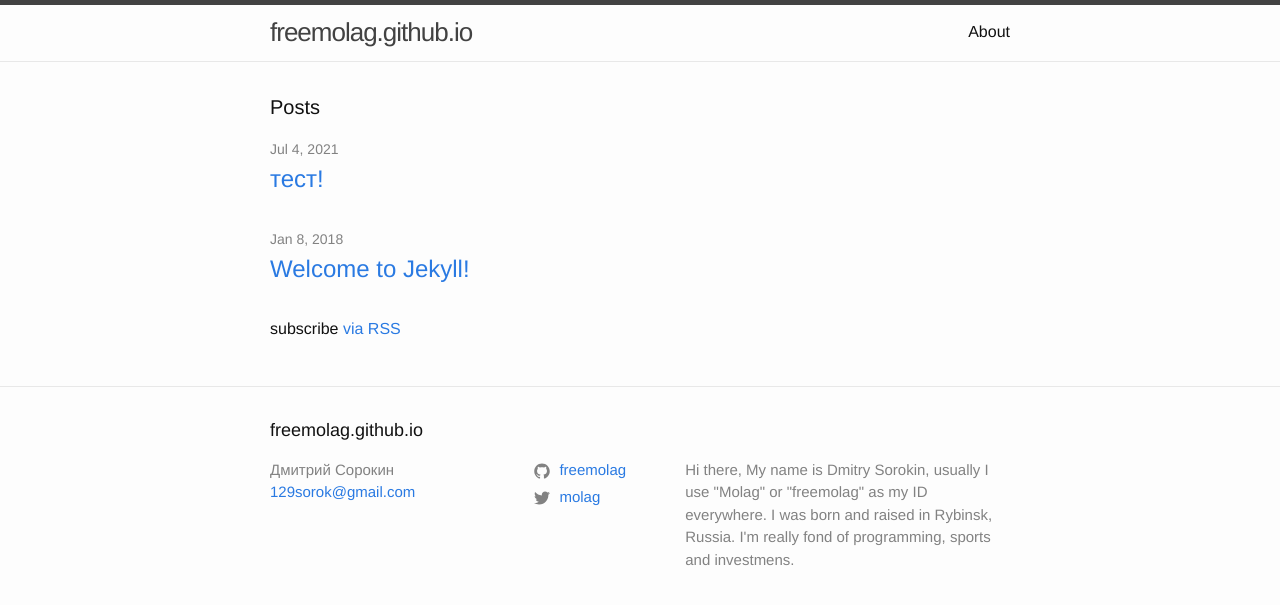
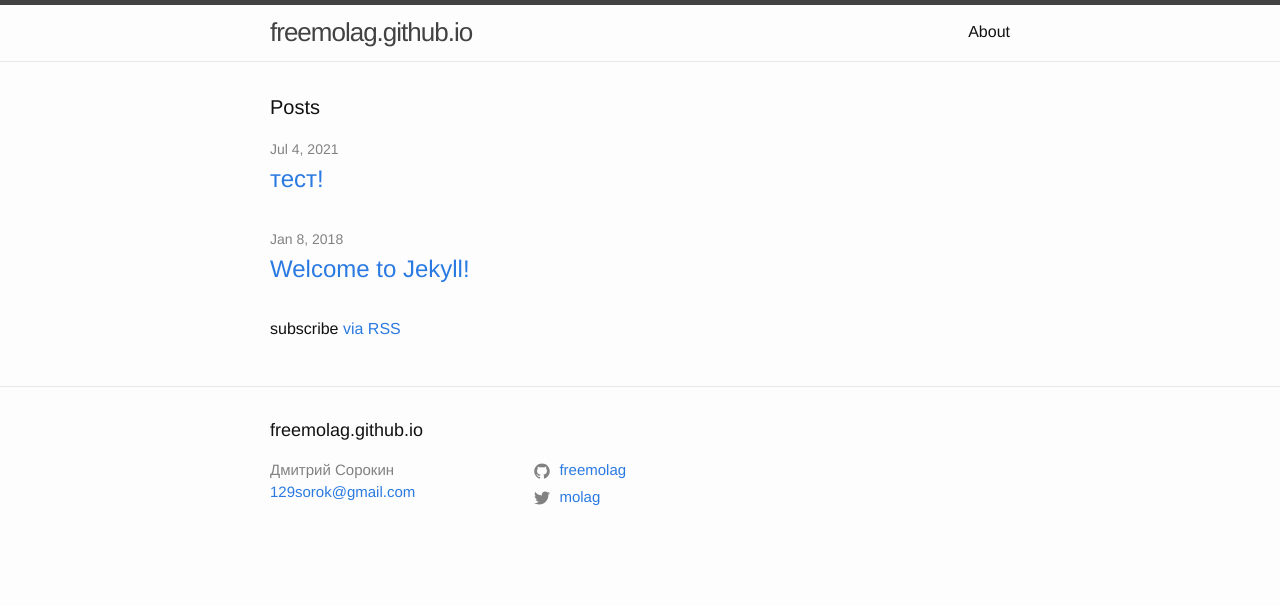
Before and after one commit to freemolag/freemolag.github.io, a Jekyll site: the page built from index.md, in a window 1280 px wide. Shown: the top 605 px of the page. Built offline with Jekyll 4.4.1, drawn with Linux system fonts in a browser that asks for light colours.

Commit message:
Update _config.yml

```diff
--- a/_config.yml
+++ b/_config.yml
@@ -17,9 +17,7 @@ title:
 email: 129sorok@gmail.com
 author: Дмитрий Сорокин
 description: >- # this means to ignore newlines until "baseurl:"
-  Hi there, My name is Dmitry Sorokin, usually I use "Molag" or "freemolag" as my ID everywhere.
-  I was born and raised in Rybinsk, Russia.
-  I'm really fond of programming, sports and investmens.
+
 baseurl: "" # the subpath of your site, e.g. /blog
 url: "https://freemolag.github.io" # the base hostname & protocol for your site, e.g. http://example.com
 date_format: "%-d.%m.%Y"
```
